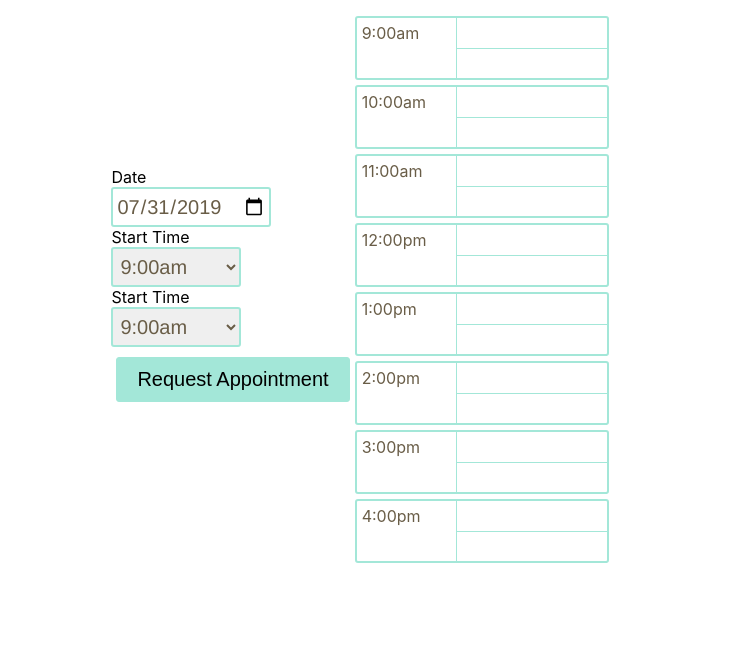
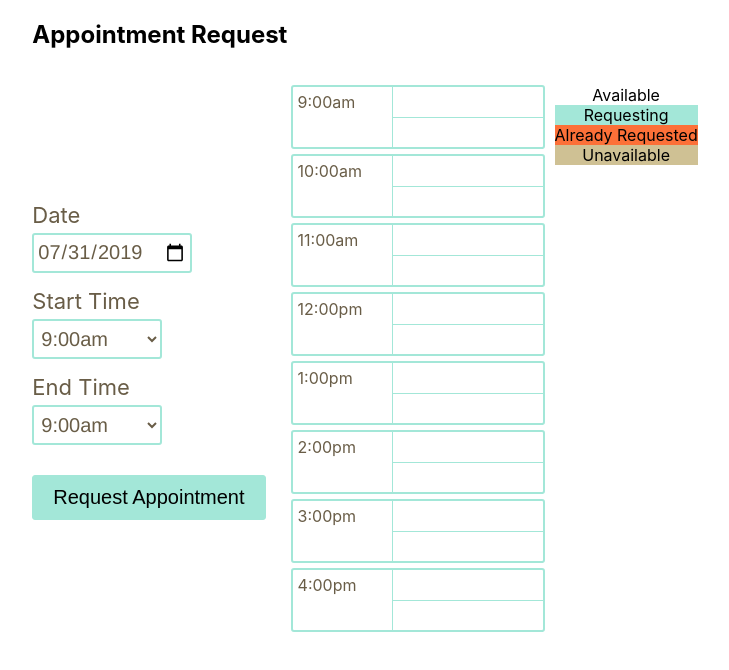
Before and after one commit to marvinsjsu/well-calendar, a React app: page / in a window 1280 px wide. Shown: the whole page, without its empty margins (275-1004 px from the left). Built offline with nearby package versions, Linux system fonts and the light colour scheme.

Commit message:
refactor to DRY with helpers

```diff
--- a/app/components/DayView.js
+++ b/app/components/DayView.js
@@ -1,7 +1,7 @@
 import React from 'react';
 import PropTypes from 'prop-types';
 
-import { convertToHours, toFriendlyHours } from '../utils/helpers';
+import { convertToHours, toFriendlyHours, getHours, getIncrements } from '../utils/helpers';
 import {
   APPOINTMENT_INCREMENTS,
   FIRST_HOUR,
@@ -24,10 +24,11 @@ function TimeBlocks ({ hour, block, onClick, timeBlocks }) {
 }
 
 function DayView ({ timeBlocks, handleTimeBlockClick }) {
-  const hours = [...Array(TOTAL_HOURS_IN_A_DAY).keys()].slice(FIRST_HOUR, LAST_HOUR);
-  const minutes = [...Array(MINUTES_IN_AN_HOUR/APPOINTMENT_INCREMENTS).keys()];
+  const hours = getHours();
+  const minutes = getIncrements();
 
   return (
+    <React.Fragment>
       <div className='grid-day'>
         <ul>
           {hours.map((hour) => (
@@ -52,6 +53,13 @@ function DayView ({ timeBlocks, handleTimeBlockClick }) {
           ))}
         </ul>
       </div>
+      <ul>
+        <li className='available text-center'>Available</li>
+        <li className='requesting text-center'>Requesting</li>
+        <li className='submitted text-center'>Already Requested</li>
+        <li className='unavailable text-center'>Unavailable</li>
+      </ul>
+    </React.Fragment>
   );
 }
 
--- a/app/components/RequestForm.js
+++ b/app/components/RequestForm.js
@@ -67,17 +67,37 @@ class RequestForm extends React.Component {
     });
   }
 
-  handleChange = (key, e) => {
+  handleChangeDate = (e) => {
     const { appDate, timeBlocks: newTimeBlocks } = this.state;
     const { appointments, addAppointment } = this.props;
 
     addAppointment({ appDate, newTimeBlocks });
 
     this.setState({
-      [key]: e.target.value,
+      appDate: e.target.value,
       timeBlocks: appointments[e.target.value] || createTimeBlocks()
     });
   }
+
+  handleChangeTime = (key, e) => {
+    const { appDate, timeBlocks: newTimeBlocks } = this.state;
+    const { appointments, addAppointment } = this.props;
+
+    newTimeBlocks[e.target.value] = REQUEST_STATUS.REQUESTING;
+    addAppointment({ appDate, newTimeBlocks });
+
+console.log('key', key);
+
+    this.setState({
+      [key]: e.target.value,
+      timeBlocks: newTimeBlocks
+    });
+  }
+
+  // setRequestingTimeBlock = () => {
+  //   addAppointment
+
+  // }
 
   handleTimeBlockClick = (val) => {
     const { addAppointment } = this.props;
@@ -115,6 +135,7 @@ class RequestForm extends React.Component {
 
     return (
       <div className='container__page'>
+        <h2 className=''>Appointment Request</h2>
         <form className='form column' onSubmit={(this.handleSubmit)}>
           <div className='row'>
             <div className='column center'>
@@ -131,7 +152,7 @@ class RequestForm extends React.Component {
                   value={appDate}
                   min={earliestDate}
                   autoComplete='false'
-                  onChange={(e) => this.handleChange('appDate', e)}
+                  onChange={this.handleChangeDate}
                 />
               </div>
               <div className='row'>
@@ -144,16 +165,18 @@ class RequestForm extends React.Component {
                   id='startTime'
                   className='input-date'
                   value={startTime}
-                  onChange={(e) => this.handleChange('startTime', e)}
+                  onChange={(e) => this.handleChangeTime('startTime', e)}
                 >
-                  {timeBlocks && Object.entries(timeBlocks).map(([block, flag], idx) => (
+                  {timeBlocks && Object.entries(timeBlocks).filter(([block, flag]) => (
+                      flag !== 'submitted'
+                    )).map(([block, flag], idx) => (
                     <option key={block} value={block}>{block}</option>
                   ))}
                 </select>
               </div>
               <div className='row'>
                 <label htmlFor='startTime' className='label'>
-                  Start Time
+                  End Time
                 </label>
               </div>
               <div className='row'>
@@ -161,9 +184,11 @@ class RequestForm extends React.Component {
                   id='endTime'
                   className='input-date'
                   value={endTime}
-                  onChange={(e) => this.handleChange('endTime', e)}
+                  onChange={(e) => this.handleChangeTime('endTime', e)}
                 >
-                  {timeBlocks && Object.entries(timeBlocks).map(([block, flag], idx) => (
+                  {timeBlocks && Object.entries(timeBlocks).filter(([block, flag]) => (
+                      flag === 'available' && block !== earliestTime
+                    )).map(([block, flag], idx) => (
                     <option key={block} value={block}>{block}</option>
                   ))}
                 </select>
@@ -178,7 +203,7 @@ class RequestForm extends React.Component {
                 </button>
               </div>
             </div>
-            <div className='row'>
+            <div className='row margin-left-med'>
               <DayView
                 timeBlocks={timeBlocks}
                 handleTimeBlockClick={this.handleTimeBlockClick}
--- a/app/index.css
+++ b/app/index.css
@@ -15,6 +15,12 @@ ul {
 
 li {
   list-style-type: none;
+}
+
+label {
+  font-size: 22px;
+  color: #695d47;
+  padding: 15px 0 5px 0;
 }
 
 input {
@@ -37,6 +43,15 @@ select {
   font-family: Helvetica Neue;
   color: #695d47;
   padding: 3px;
+  background: transparent;
+}
+
+.text-center {
+  text-align: center;
+}
+
+.margin-left-med {
+  margin-left: 20px;
 }
 
 .container {
@@ -93,17 +108,22 @@ select {
   justify-content: space-between;
 }
 
-.requesting {
-  background: #a3e7d8;
+.available:hover, .requesting:hover {
+  cursor: pointer;
 }
 
 .unavailable {
   background: #cfc194;
 }
 
+.requesting {
+  background: #a3e7d8;
+}
+
 .submitted {
   background: #fc7038;
 }
+
 
 .light-brown {
   background: #cfc194;
@@ -127,13 +147,12 @@ select {
 
 
 .btn {
-
   font-size: 20px;
   background-color: #a3e7d8;
   border: 1px solid #a3e7d8;
   border-radius: 3px;
   padding: 10px 20px;
-  margin: 10px 5px;
+  margin: 30px 5px 10px 0;
 }
 
 .btn:hover {
--- a/app/index.js
+++ b/app/index.js
@@ -38,6 +38,7 @@ class App extends React.Component {
       <Router>
         <AppointmentsProvider value={this.state}>
           <div className='container'>
+
             <Switch>
               <Route exact path='/' component={RequestForm} />
               <Route exact path='/request' component={RequestForm} />
--- a/app/utils/helpers.js
+++ b/app/utils/helpers.js
@@ -58,8 +58,8 @@ export function toFriendlyHours (hour, minutes) {
 }
 
 export function createTimeBlocks () {
-  const hours = [...Array(TOTAL_HOURS_IN_A_DAY).keys()].slice(FIRST_HOUR, LAST_HOUR);
-  const minutes = [...Array(MINUTES_IN_AN_HOUR/APPOINTMENT_INCREMENTS).keys()];
+  const hours = getHours();
+  const minutes = getIncrements();
 
   let  timeBlocks = hours.reduce((acc, hour) => {
     let time = '';
@@ -73,3 +73,11 @@ export function createTimeBlocks () {
 
   return timeBlocks;
 }
+
+export function getHours () {
+  return [...Array(TOTAL_HOURS_IN_A_DAY).keys()].slice(FIRST_HOUR, LAST_HOUR);
+}
+
+export function getIncrements () {
+  return [...Array(MINUTES_IN_AN_HOUR/APPOINTMENT_INCREMENTS).keys()];
+}
```
Lines whose indentation alone changed are shown as unchanged.
